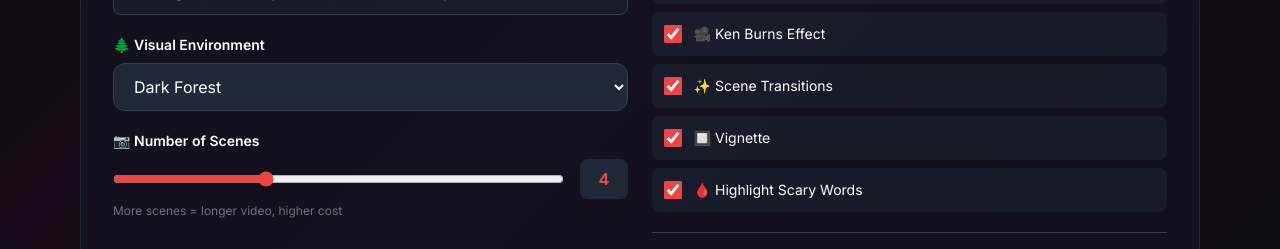
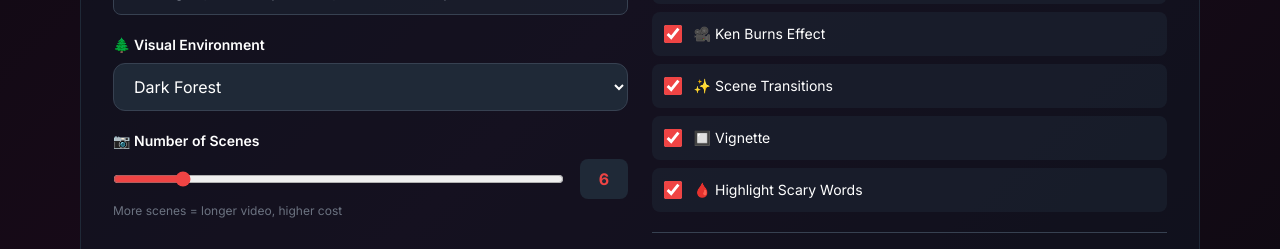
Before and after one commit to smojofaceless/faceless_01, a plain HTML site: page index.html in a window 1280 px wide. Shown: the part 806-1055 px from the top of the page. Drawn offline with nearby package versions, Linux system fonts and the light colour scheme.

Commit message:
Enable up to 24 scenes (Standard tier upgrade)

```diff
--- a/index.html
+++ b/index.html
@@ -220,8 +220,8 @@
                             <div>
                                 <label class="block text-sm font-semibold mb-2">📷 Number of Scenes</label>
                                 <div class="flex items-center gap-4">
-                                    <input type="range" id="scene-count" min="3" max="6" value="4" class="flex-1 accent-primary">
-                                    <span id="scene-count-display" class="bg-gray-800 px-4 py-2 rounded-lg font-bold text-primary w-12 text-center">4</span>
+                                    <input type="range" id="scene-count" min="3" max="24" value="6" class="flex-1 accent-primary">
+                                    <span id="scene-count-display" class="bg-gray-800 px-4 py-2 rounded-lg font-bold text-primary w-12 text-center">6</span>
                                 </div>
                                 <p class="text-xs text-gray-500 mt-1">More scenes = longer video, higher cost</p>
                             </div>
```
